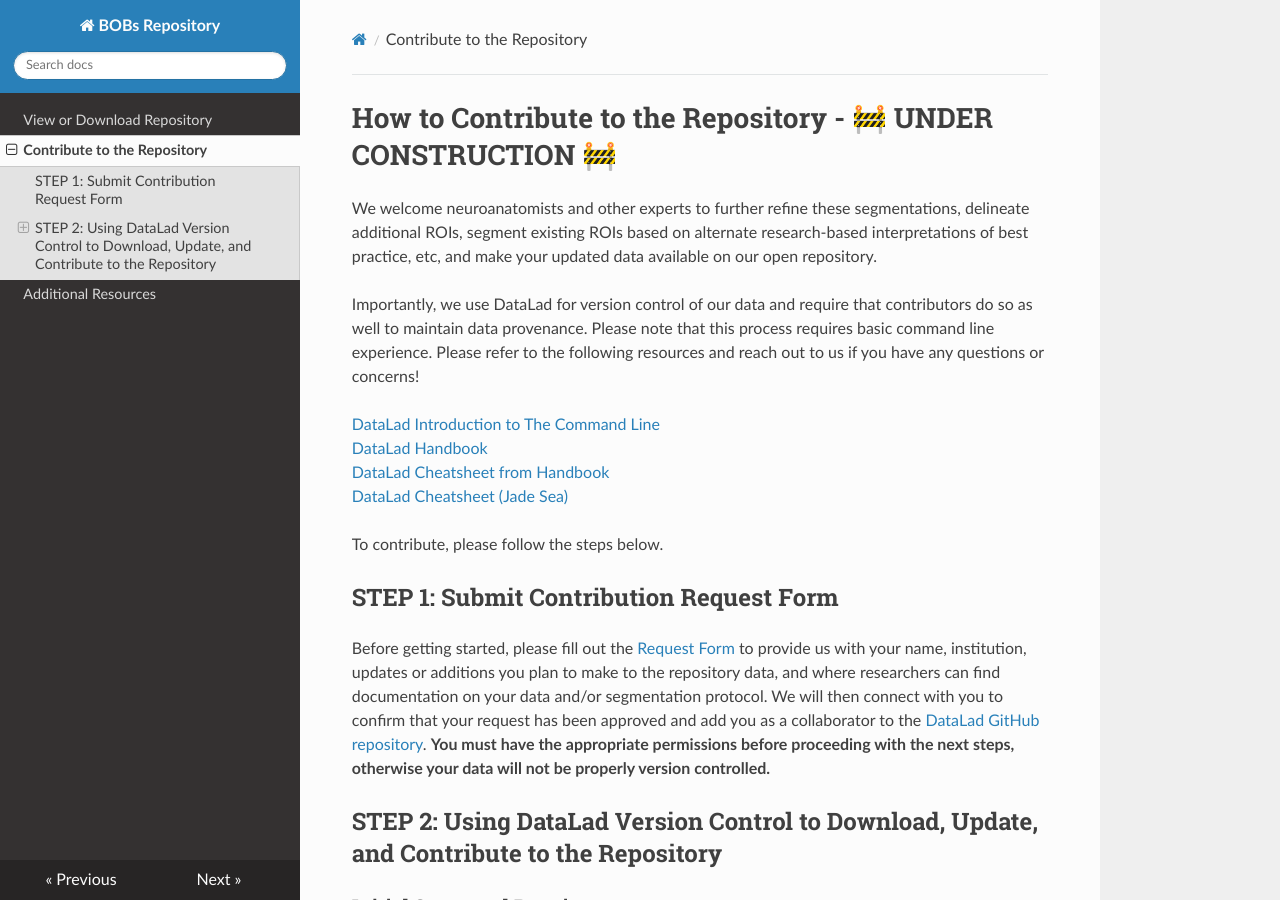
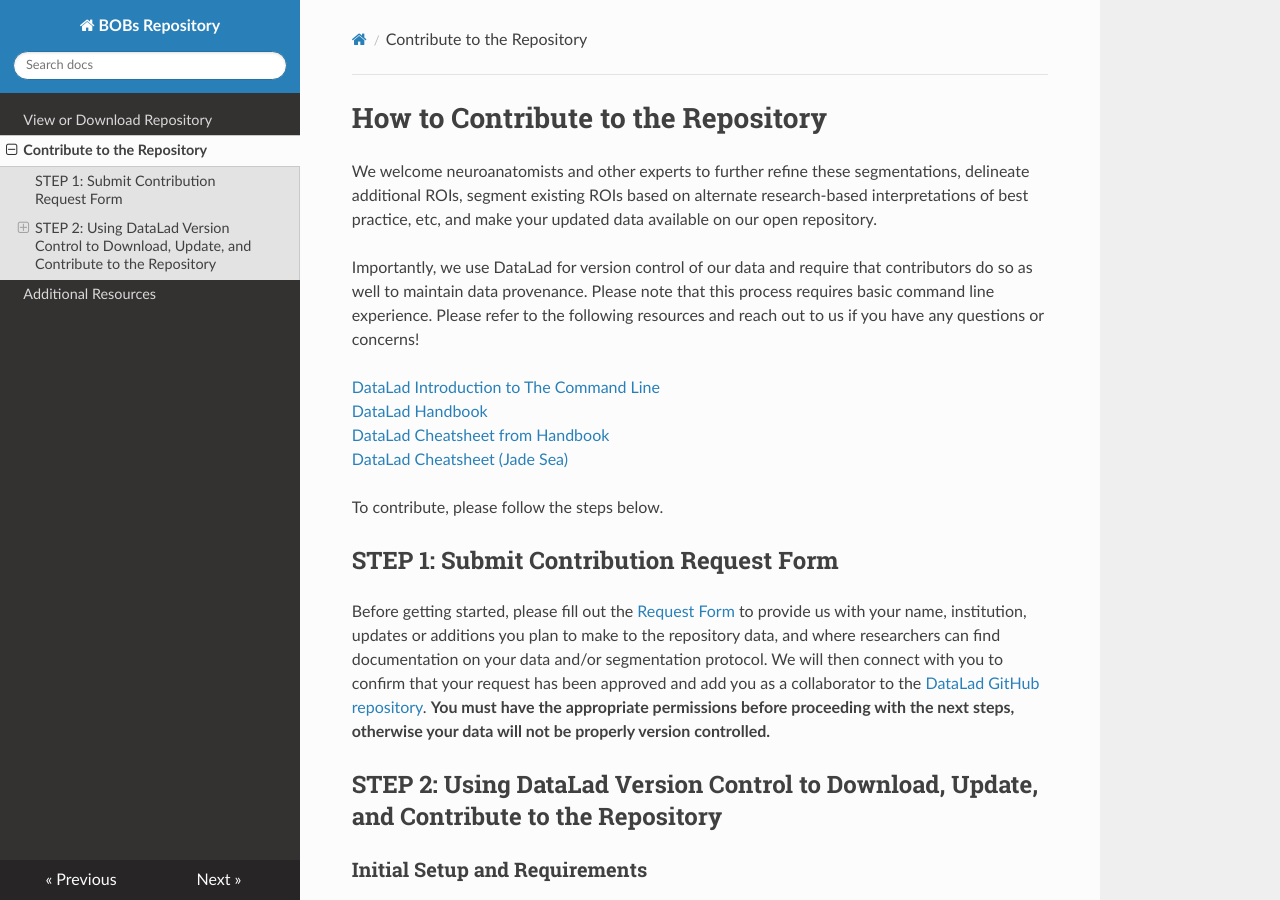
Before and after one commit to DCAN-Labs/BOBsRepositoryRTD, an MkDocs documentation site: the page built from docs/contribute.md, in a window 1280 px wide and 900 px high. Built offline with MkDocs 1.6.1, drawn with Linux system fonts in a browser that asks for light colours; nearby versions of some CDN libraries.

Commit message:
Update contribute.md

```diff
--- a/docs/contribute.md
+++ b/docs/contribute.md
@@ -1,4 +1,4 @@
-# How to Contribute to the Repository - 🚧 UNDER CONSTRUCTION 🚧
+# How to Contribute to the Repository
 
 We welcome neuroanatomists and other experts to further refine these segmentations, delineate additional ROIs, segment existing ROIs based on alternate research-based interpretations of best practice, etc, and make your updated data available on our open repository.
 
```
